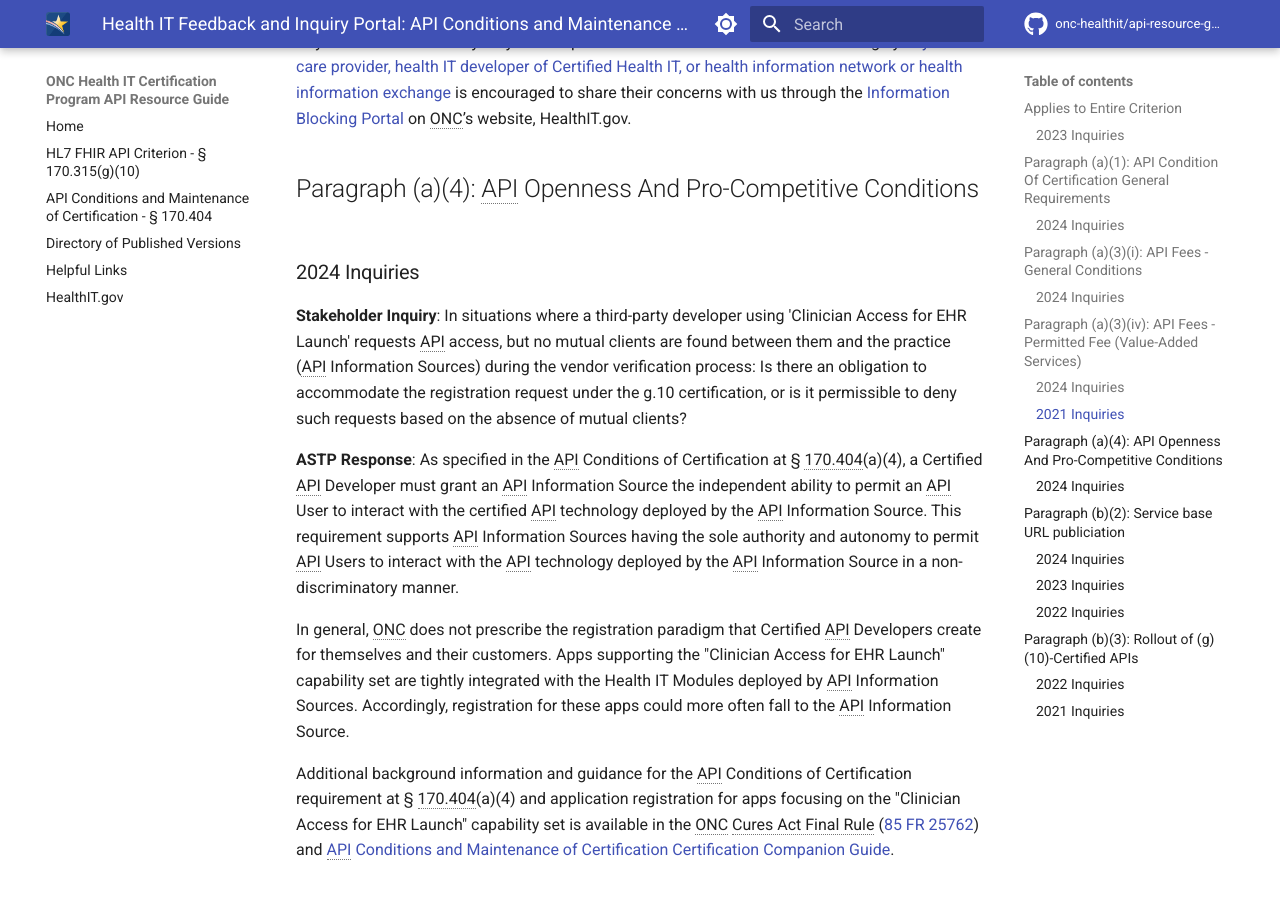
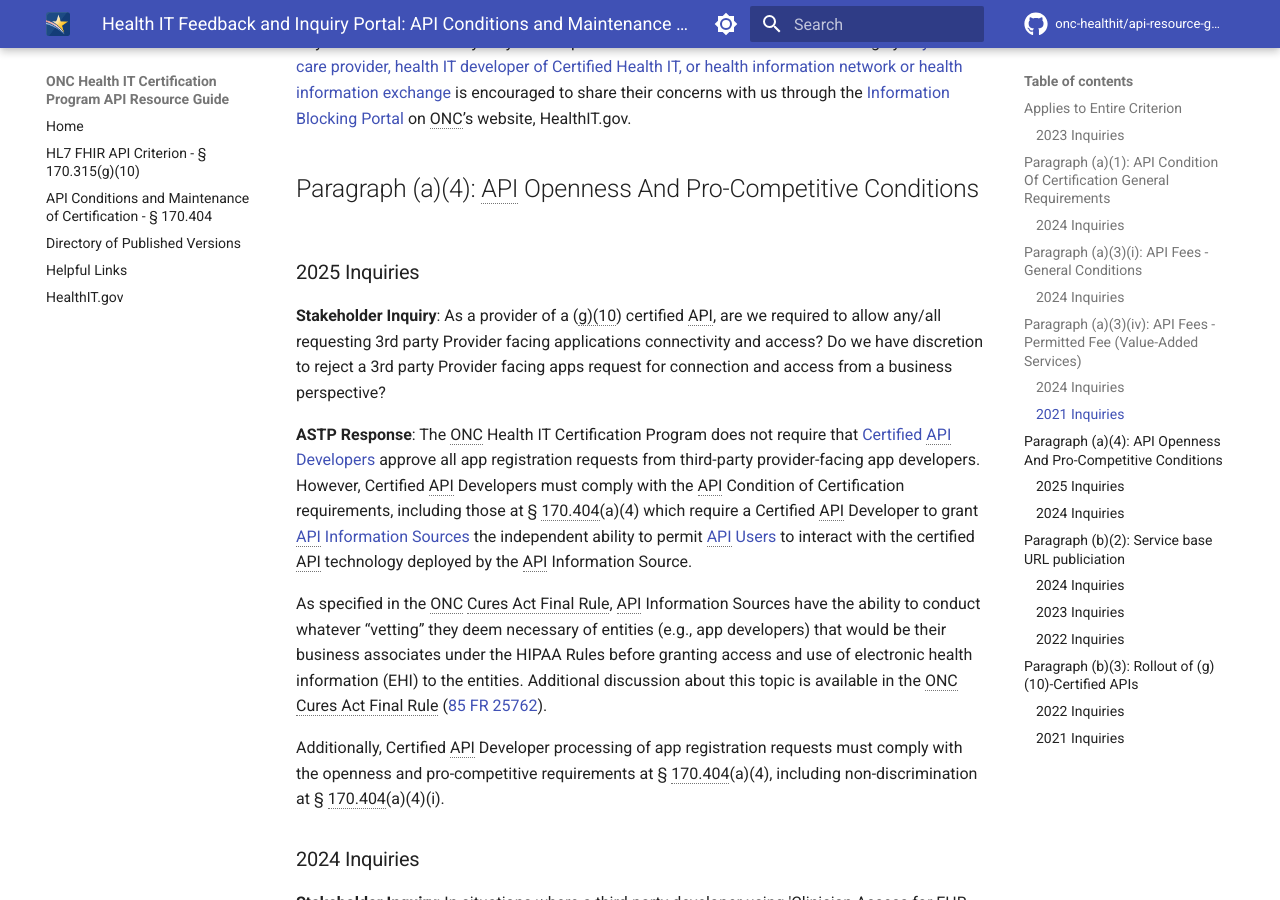
Before and after one commit to onc-healthit/api-resource-guide, an MkDocs documentation site: the page built from docs/inquiry-portal/404-inquiries.md, in a window 1280 px wide and 900 px high, scrolled down 3852 px. Built offline with MkDocs 1.6.1 and Material for MkDocs 9.7.7, drawn with Linux system fonts in a browser that asks for light colours; comment, search, counter and statistics services are not loaded; the version menu is left out.

Commit message:
latest 170.404 inquiries

```diff
--- a/docs/inquiry-portal/404-inquiries.md
+++ b/docs/inquiry-portal/404-inquiries.md
@@ -60,6 +60,15 @@ We are not able to provide individualized advice on whether a specific fact patt
 Anyone who believes they may have experienced or observed information blocking by <a target = "_blank" href = "https://www.healthit.gov/cures/sites/default/files/cures/2020-03/InformationBlockingActors.pdf">any health care provider, health IT developer of Certified Health IT, or health information network or health information exchange</a> is encouraged to share their concerns with us through the <a target = "_blank" href = "https://healthit.gov/report-info-blocking">Information Blocking Portal</a> on ONC’s website, HealthIT.gov.
 
 ## Paragraph (a)(4): API Openness And Pro-Competitive Conditions
+### 2025 Inquiries
+**Stakeholder Inquiry**: As a provider of a (g)(10) certified API, are we required to allow any/all requesting 3rd party Provider facing applications connectivity and access? Do we have discretion to reject a 3rd party Provider facing apps request for connection and access from a business perspective?
+
+**ASTP Response**: The ONC Health IT Certification Program does not require that <a target="_blank" href="https://www.ecfr.gov/current/title-45/part-170/section-170.404#p-170.404(c)(Certified%20API%20Developer)">Certified API Developers</a> approve all app registration requests from third-party provider-facing app developers. However, Certified API Developers must comply with the API Condition of Certification requirements, including those at § 170.404(a)(4) which require a Certified API Developer to grant <a target="_blank" href="https://www.ecfr.gov/current/title-45/part-170/section-170.404#p-170.404(c)(API%20Information%20Source)">API Information Sources</a> the independent ability to permit <a target="_blank" href="https://www.ecfr.gov/current/title-45/part-170/section-170.404#p-170.404(c)(API%20User)">API Users</a> to interact with the certified API technology deployed by the API Information Source.
+
+As specified in the ONC Cures Act Final Rule, API Information Sources have the ability to conduct whatever “vetting” they deem necessary of entities (e.g., app developers) that would be their business associates under the HIPAA Rules before granting access and use of electronic health information (EHI) to the entities. Additional discussion about this topic is available in the ONC Cures Act Final Rule (<a target="_blank" href="https://www.federalregister.gov/d/2020-07419/p-1380">85 FR 25762</a>).
+
+Additionally, Certified API Developer processing of app registration requests must comply with the openness and pro-competitive requirements at § 170.404(a)(4), including non-discrimination at § 170.404(a)(4)(i).
+
 ### 2024 Inquiries
 **Stakeholder Inquiry**: In situations where a third-party developer using 'Clinician Access for EHR Launch' requests API access, but no mutual clients are found between them and the practice (API Information Sources) during the vendor verification process: Is there an obligation to accommodate the registration request under the g.10 certification, or is it permissible to deny such requests based on the absence of mutual clients?
 
```
